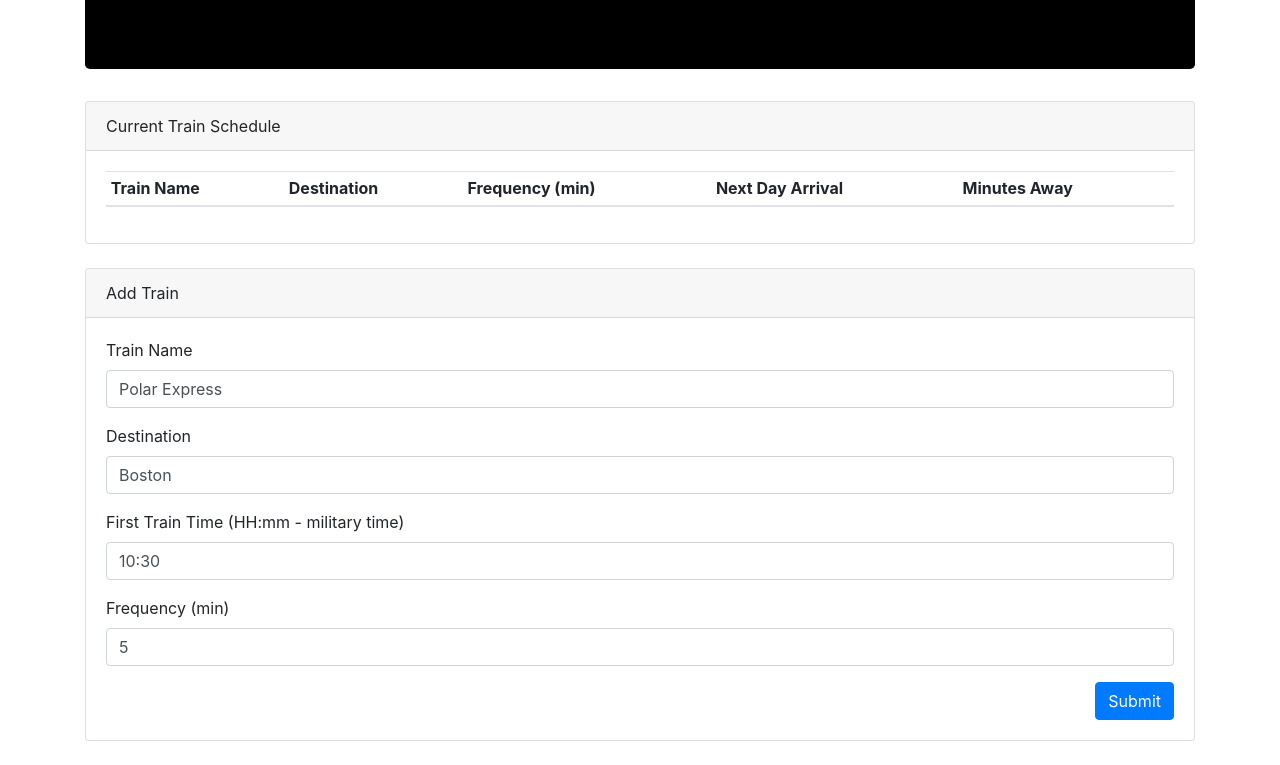
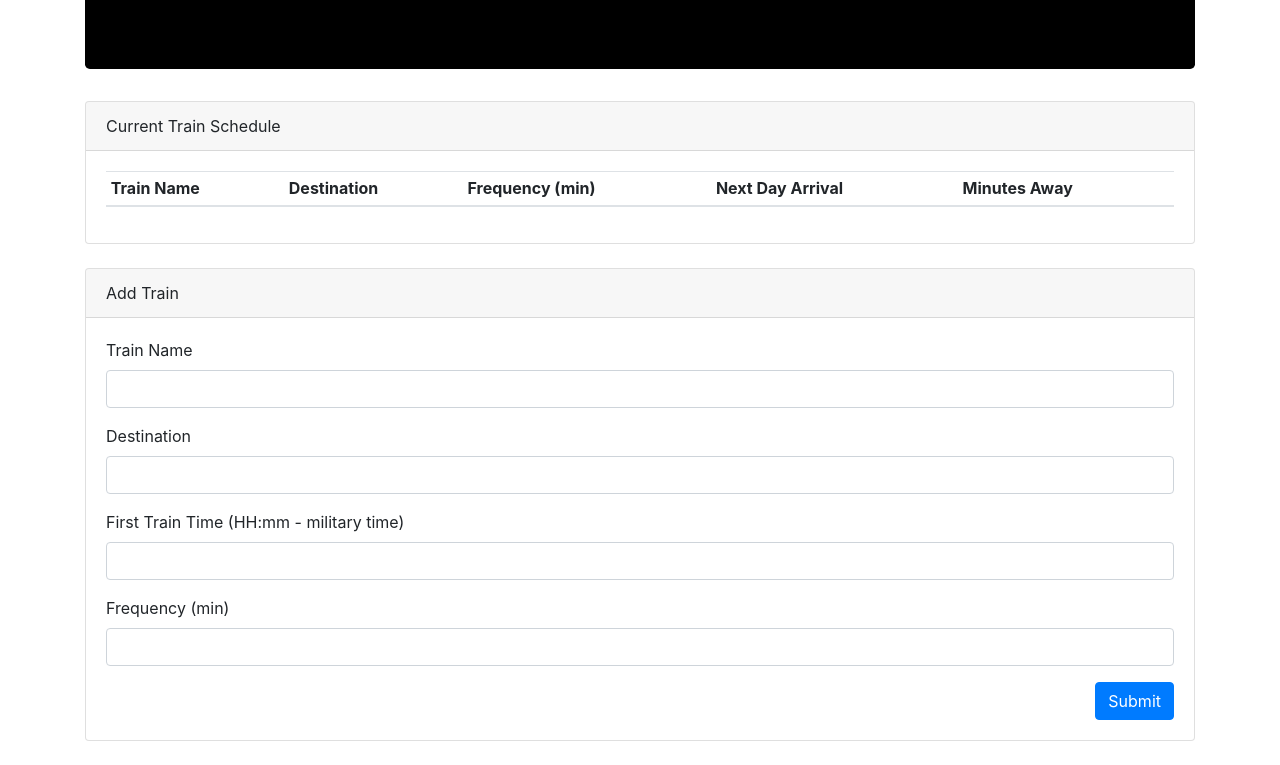
Before and after one commit to GPHenderson/Firebase-Assignment---Train-Scheduler, a plain HTML site: page index.html in a window 1280 px wide. Shown: the part 157-922 px from the top of the page. Drawn offline with nearby package versions, Linux system fonts and the light colour scheme; some packages are replaced by stand-ins of ours; no server answers.

Commit message:
removing the test values from the index.html file and the javascript.js file

```diff
--- a/assets/javascript/javascript.js
+++ b/assets/javascript/javascript.js
@@ -59,7 +59,7 @@ var config = {
   database.ref().on("child_added", function(childSnapshot) {
     console.log(childSnapshot.val());
 
-    alert('called');
+    // alert('called');
     // Store everything into a variable. Change to train code reference lines 34-37
     var trnName = childSnapshot.val().name;
     var trnDest = childSnapshot.val().role;
--- a/index.html
+++ b/index.html
@@ -73,19 +73,19 @@
               <form>
                 <div class="form-group">
                   <label for="trn-name-input">Train Name</label>
-                  <input class="form-control" value="Polar Express" id="trn-name-input" type="text">
+                  <input class="form-control" id="trn-name-input" type="text">
                 </div>
                 <div class="form-group">
                   <label for="destination-input">Destination</label>
-                  <input class="form-control" value="Boston" id="destination-input" type="text">
+                  <input class="form-control" id="destination-input" type="text">
                 </div>
                 <div class="form-group">
                   <label for="firstTrn-input">First Train Time (HH:mm - military time) </label>
-                  <input class="form-control" value="10:30" id="firstTrn-input" type="text">
+                  <input class="form-control" id="firstTrn-input" type="text">
                 </div>
                 <div class="form-group">
                   <label for="frequency-input">Frequency (min)</label>
-                  <input class="form-control" value="5" id="frequency-input" type="text">
+                  <input class="form-control" id="frequency-input" type="text">
                 </div>
                 <button class="btn btn-primary float-right" id="add-train-btn">Submit</button>
               </form>
```
